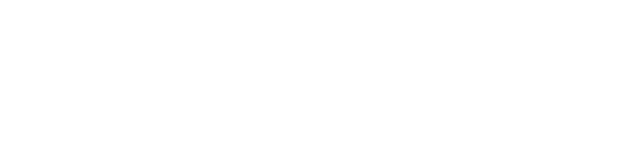
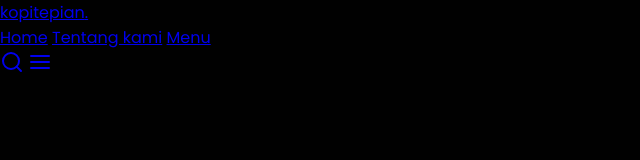
Before and after one commit to Mhilham/menu, a plain HTML site: page index.html in a window 1280 px wide. Shown: the whole page, without its empty margins (0-640 px from the left). Drawn offline with nearby package versions, Linux system fonts and the light colour scheme; files that its build step writes are made by us from their sources.

Commit message:
menambahkan font dan navbar

```diff
--- a/index.html
+++ b/index.html
@@ -5,10 +5,49 @@
   <meta charset="UTF-8">
   <meta name="viewport" content="width=device-width, initial-scale=1">
   <title>kopi tepian</title>
+
+
+  <!-- Fonts -->
+  <link rel="preconnect" href="https://fonts.googleapis.com">
+  <link rel="preconnect" href="https://fonts.gstatic.com" crossorigin>
+  <link href="https://fonts.googleapis.com/css2?family=Poppins:ital,wght@0,100;0,300;0,400;0,700;1,700&display=swap"
+    rel="stylesheet">
+
+      <!-- Feather Icons -->
+  <script src="https://unpkg.com/feather-icons"></script>
+
+
+      <!-- my style -->
+    <link rel="stylesheet" href="css/style.css">
 </head>
 
 <body>
 
+  <!-- navbar start -->
+<nav class="navbar">
+  <a href="#" class="navbar-logo">kopi<span>tepian</span>.</a>
+
+
+  <div class="navbar-nav">
+    <a href="#">Home</a>
+    <a href="#about">Tentang kami</a>
+    <a href="#menu">Menu</a>
+
+  </div>
+
+  <div class="navbar-extra">
+    <a href="#" id="search"><i data-feather="search"></i></a>
+      <a href="#" id="menu"><i data-feather="menu"></i></a>
+
+
+  </div>
+</nav>
+<!-- navbar end -->
+
+  <!-- Feather Icons -->
+  <script>
+    feather.replace()
+  </script>
 </body>
 
 </html>
--- a/style.css
+++ b/style.css
@@ -1,3 +1,22 @@
+:root{
+  --primary: #b6895b;
+
+  --bg: #010101;
+
+}
+
+
+*{
+  margin: 0;
+  padding: 0;
+  box-sizing: border-box;
+  outline: none;
+  border: none;
+  texs-decoration: none;
+}
+
 body {
-    font-size: 15pt;
+  font-family: 'Poppins', sans-serif;
+  background-color: var(--bg);
+  color: #fff;
 }
```
